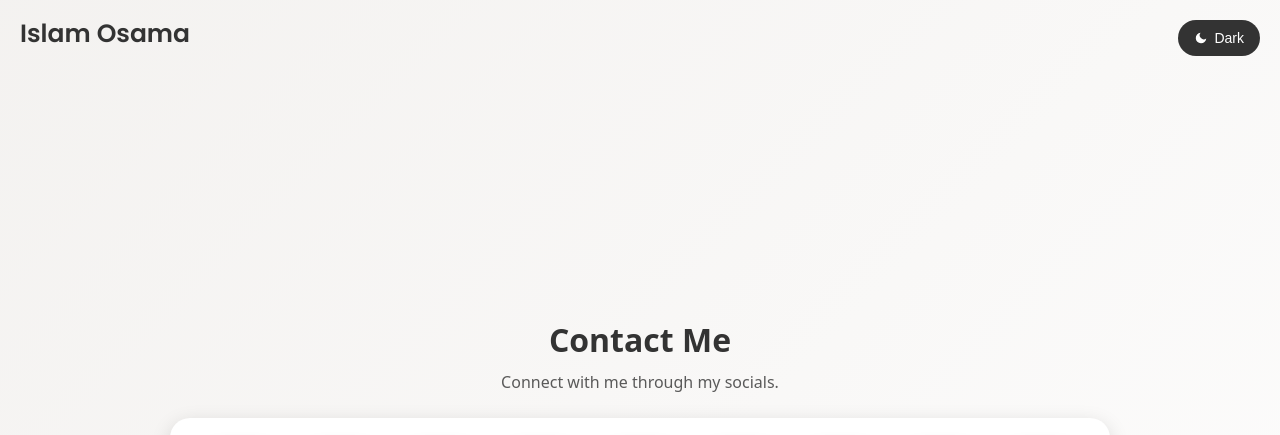
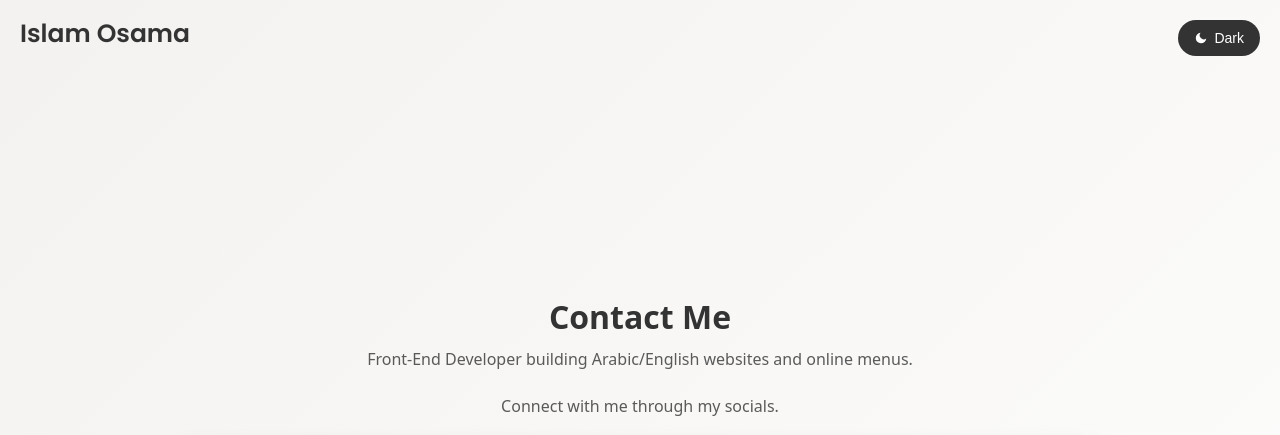
Before and after one commit to islam-osama2024/Social-Media, a plain HTML site: page index.html in a window 1280 px wide. Shown: the top 435 px of the page. Drawn offline with Linux system fonts and the light colour scheme.

Commit message:
Add short bio line under the title

```diff
--- a/index.html
+++ b/index.html
@@ -184,6 +184,7 @@ body.dark .logo-name {
   <button class="toggle-btn" id="toggleMode"><svg viewBox="0 0 24 24" width="14" height="14" fill="currentColor" aria-hidden="true"><path d="M21 12.8A9 9 0 1 1 11.2 3a7 7 0 0 0 9.8 9.8z"/></svg> Dark</button>
   <div class="wrapper">
     <div class="title">Contact Me</div>
+    <div class="subtitle" style="margin-top:6px">Front-End Developer building Arabic/English websites and online menus.</div>
     <div class="subtitle">Connect with me through my socials.</div>
 
     <div class="container" id="cards">
```
